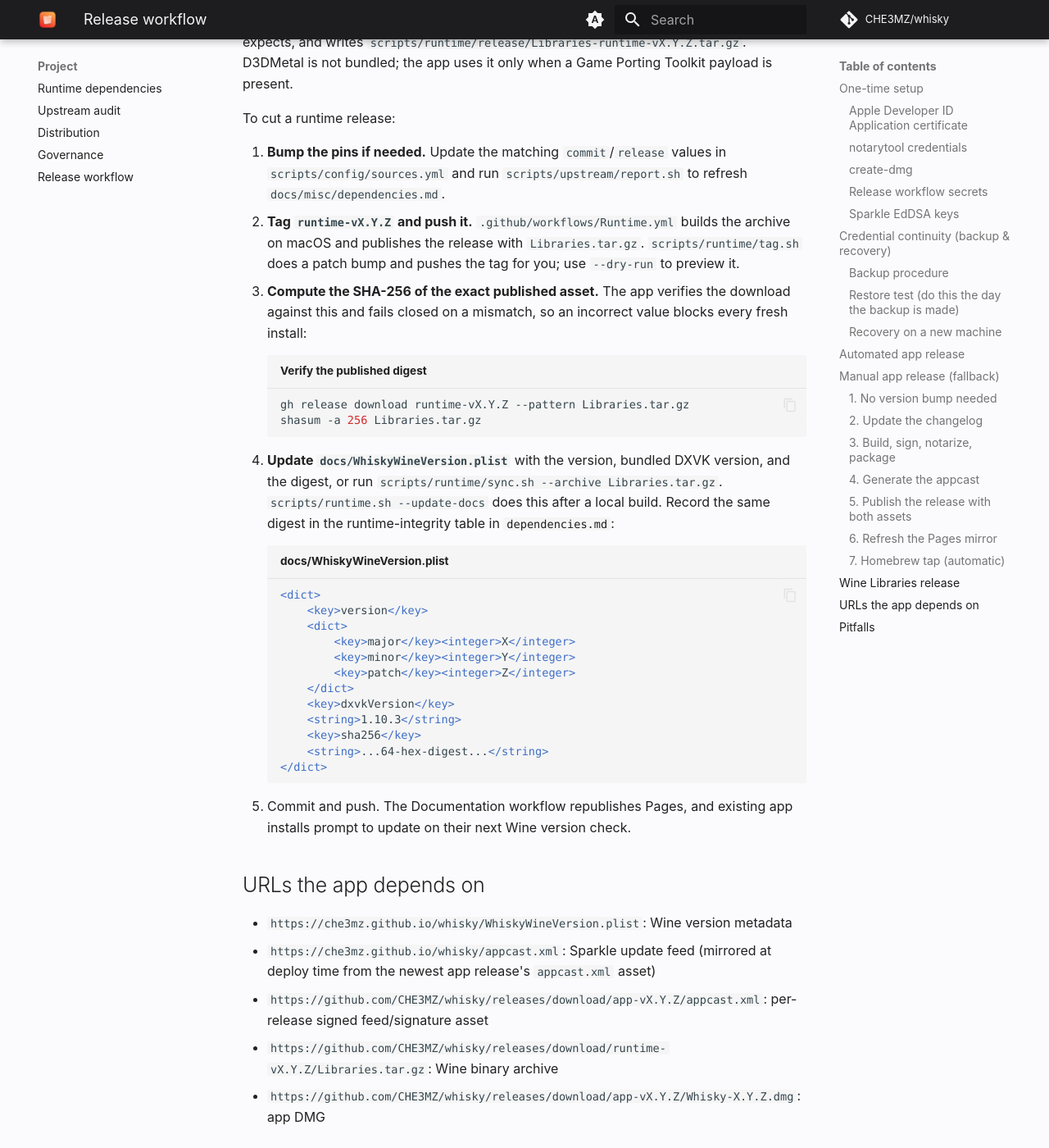
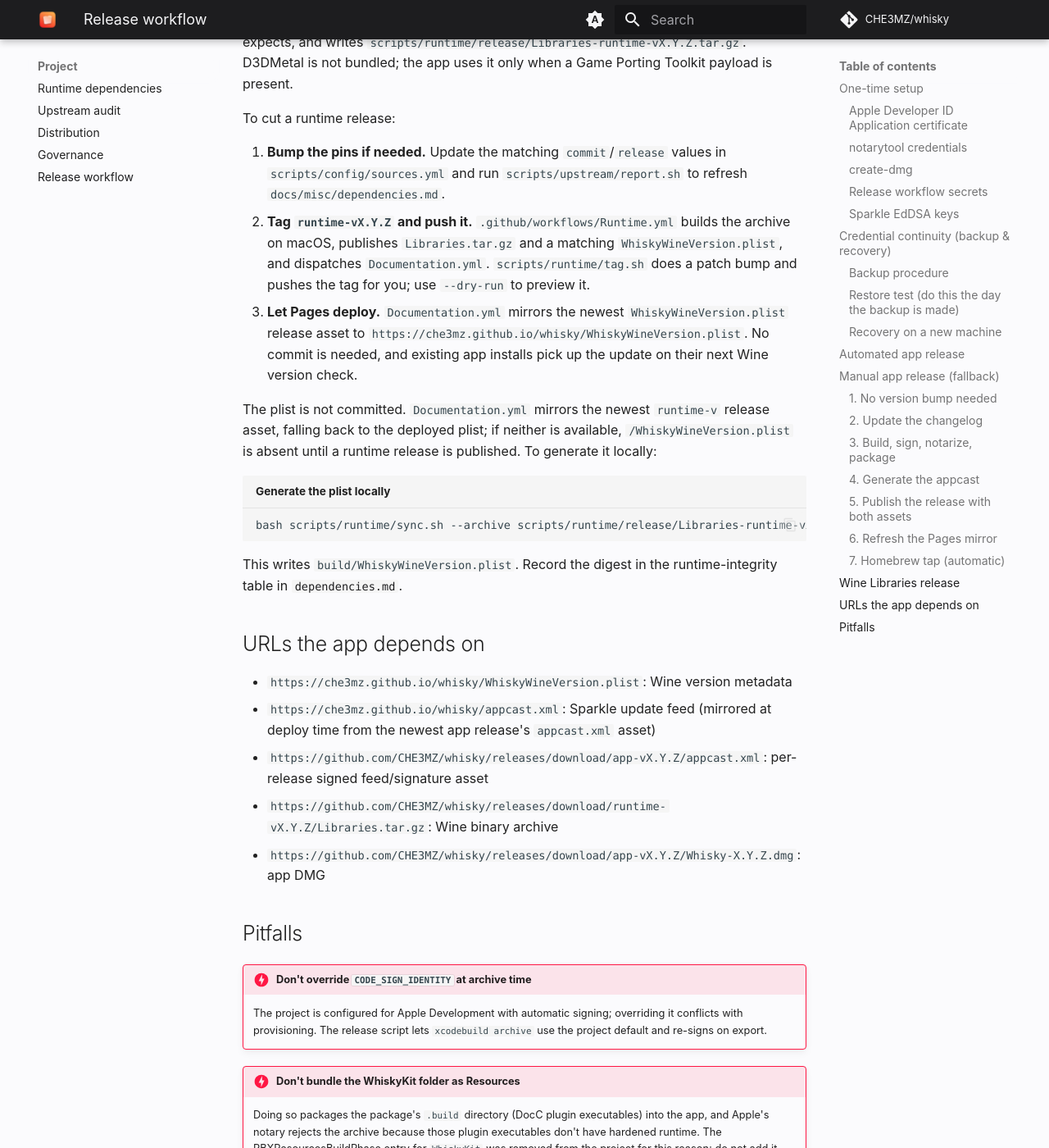
Before and after one commit to CHE3MZ/whisky, an MkDocs documentation site: the page built from docs/project/release-workflow.md, in a window 1280 px wide and 1400 px high, scrolled down 8992 px. Shown: the whole window at 82% size. Built offline with MkDocs 1.6.1 and Material for MkDocs 9.7.7, drawn with Linux system fonts in a browser that asks for light colours; comment, search, counter and statistics services are not loaded; some of the changed text lies outside the part shown.

Commit message:
feat: moved whiskywine version plist generation to ci instead of stale commit based file

````diff
--- a/Taskfile.yml
+++ b/Taskfile.yml
@@ -68,7 +68,6 @@ tasks:
     desc: Run sync operations
     cmds:
       - task: upstream
-      - cmd: bash scripts/runtime/sync.sh
   cliff:
     desc: Run git cliff
     silent: true
--- a/docs/project/release-workflow.md
+++ b/docs/project/release-workflow.md
@@ -7,7 +7,7 @@ The fork uses two parallel artifact streams:
 - **App releases** (`app-vX.Y.Z`): `Whisky-X.Y.Z.dmg`, signed and notarized for direct distribution.
 - **Wine Libraries releases** (`runtime-vX.Y.Z`): `Libraries.tar.gz` containing the Wine/DXVK runtime that the app downloads on first launch.
 
-Both live on GitHub Releases. The Wine version plist is served from GitHub Pages, which is **workflow-deployed** through `.github/workflows/Documentation.yml` (the `gh-pages` branch is unused; the site is built with MkDocs from `docs/`, including the static `WhiskyWineVersion.plist`). The Sparkle feed is generated per release, attached to that release as `appcast.xml`, and mirrored to the historical Pages URL at deploy time, so no appcast file is committed or edited by hand.
+Both live on GitHub Releases. The Wine version plist is served from GitHub Pages, which is **workflow-deployed** through `.github/workflows/Documentation.yml` (the `gh-pages` branch is unused; the site is built with MkDocs from `docs/` and the plist is mirrored from the newest runtime release). The Sparkle feed is generated per release, attached to that release as `appcast.xml`, and mirrored to the historical Pages URL at deploy time, so no appcast file is committed or edited by hand.
 
 ## One-time setup
 
@@ -270,33 +270,23 @@ To cut a runtime release:
    `scripts/config/sources.yml` and run `scripts/upstream/report.sh` to refresh
    `docs/misc/dependencies.md`.
 2. **Tag `runtime-vX.Y.Z` and push it.** `.github/workflows/Runtime.yml` builds the archive on
-   macOS and publishes the release with `Libraries.tar.gz`. `scripts/runtime/tag.sh` does a patch
-   bump and pushes the tag for you; use `--dry-run` to preview it.
-3. **Compute the SHA-256 of the exact published asset.** The app verifies the download against this
-   and fails closed on a mismatch, so an incorrect value blocks every fresh install:
-   ```sh title="Verify the published digest"
-   gh release download runtime-vX.Y.Z --pattern Libraries.tar.gz
-   shasum -a 256 Libraries.tar.gz
-   ```
-4. **Update `docs/WhiskyWineVersion.plist`** with the version, bundled DXVK version, and the digest,
-   or run `scripts/runtime/sync.sh --archive Libraries.tar.gz`. `scripts/runtime.sh --update-docs`
-   does this after a local build. Record the same digest in the runtime-integrity table in
-   [`dependencies.md`](../misc/dependencies.md):
-   ```xml title="docs/WhiskyWineVersion.plist"
-   <dict>
-       <key>version</key>
-       <dict>
-           <key>major</key><integer>X</integer>
-           <key>minor</key><integer>Y</integer>
-           <key>patch</key><integer>Z</integer>
-       </dict>
-       <key>dxvkVersion</key>
-       <string>1.10.3</string>
-       <key>sha256</key>
-       <string>...64-hex-digest...</string>
-   </dict>
-   ```
-5. Commit and push. The Documentation workflow republishes Pages, and existing app installs prompt to update on their next Wine version check.
+   macOS, publishes `Libraries.tar.gz` and a matching `WhiskyWineVersion.plist`, and dispatches
+   `Documentation.yml`. `scripts/runtime/tag.sh` does a patch bump and pushes the tag for you; use
+   `--dry-run` to preview it.
+3. **Let Pages deploy.** `Documentation.yml` mirrors the newest `WhiskyWineVersion.plist` release
+   asset to `https://che3mz.github.io/whisky/WhiskyWineVersion.plist`. No commit is needed, and
+   existing app installs pick up the update on their next Wine version check.
+
+The plist is not committed. `Documentation.yml` mirrors the newest `runtime-v` release asset,
+falling back to the deployed plist; if neither is available, `/WhiskyWineVersion.plist` is absent
+until a runtime release is published. To generate it locally:
+
+```sh title="Generate the plist locally"
+bash scripts/runtime/sync.sh --archive scripts/runtime/release/Libraries-runtime-vX.Y.Z.tar.gz
+```
+
+This writes `build/WhiskyWineVersion.plist`. Record the digest in the runtime-integrity table in
+[`dependencies.md`](../misc/dependencies.md).
 
 ## URLs the app depends on
 
````
Also changed, not shown: docs/misc/dependencies.md (+1 -1 lines), 7 other files.
